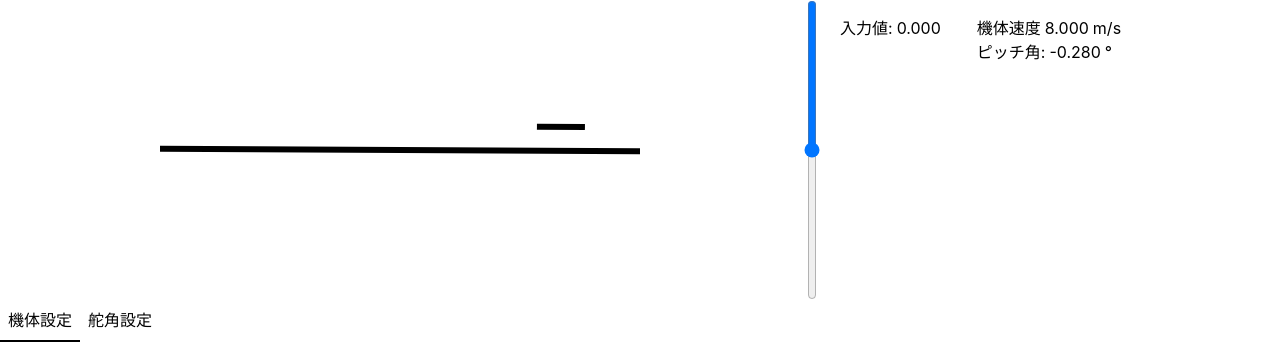
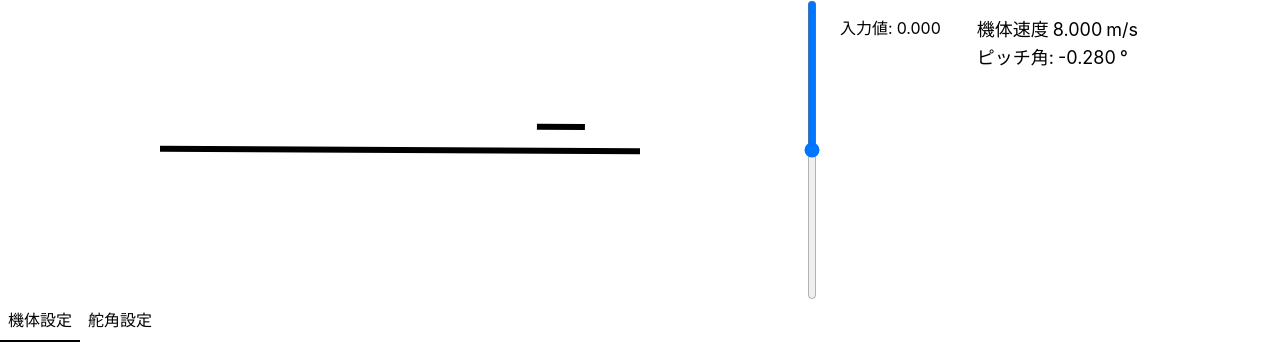
Before and after one commit to ponzu-4C9/react-physics-lab, a React (Vite) app: page / in a window 1280 px wide. Shown: the top 350 px of the page. Built offline with nearby package versions, Linux system fonts and the light colour scheme.

Commit message:
style: Enlarge text for aircraft speed and pitch angle input fields.

```diff
--- a/src/App.tsx
+++ b/src/App.tsx
@@ -169,7 +169,7 @@ export default function App() {
         <div className='p-4'>
           <EditableTxt def="入力値:" nowvalue={p.u} onCommit={(v) => { p.u = v }} unit="" />
         </div>
-        <div className="p-4">
+        <div className="p-4 text-lg">
           <EditableTxt def="機体速度" nowvalue={p.V} onCommit={(v: number) => { p.V = v }} unit="m/s" />
           <EditableTxt def="ピッチ角:" nowvalue={p.theta * 180 / Math.PI} onCommit={(v: number) => { p.theta = v * Math.PI / 180 }} unit="°" />
         </div>
```
